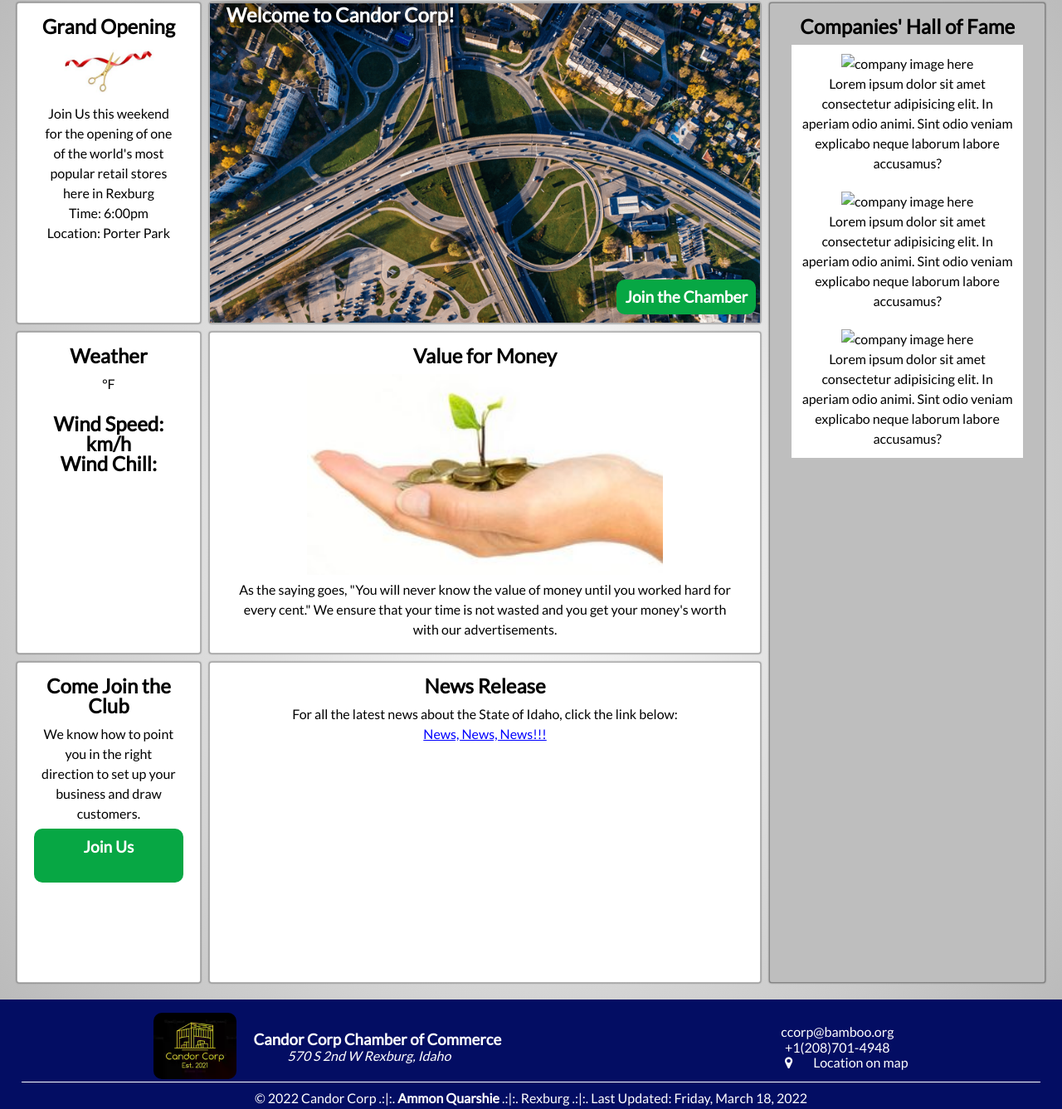
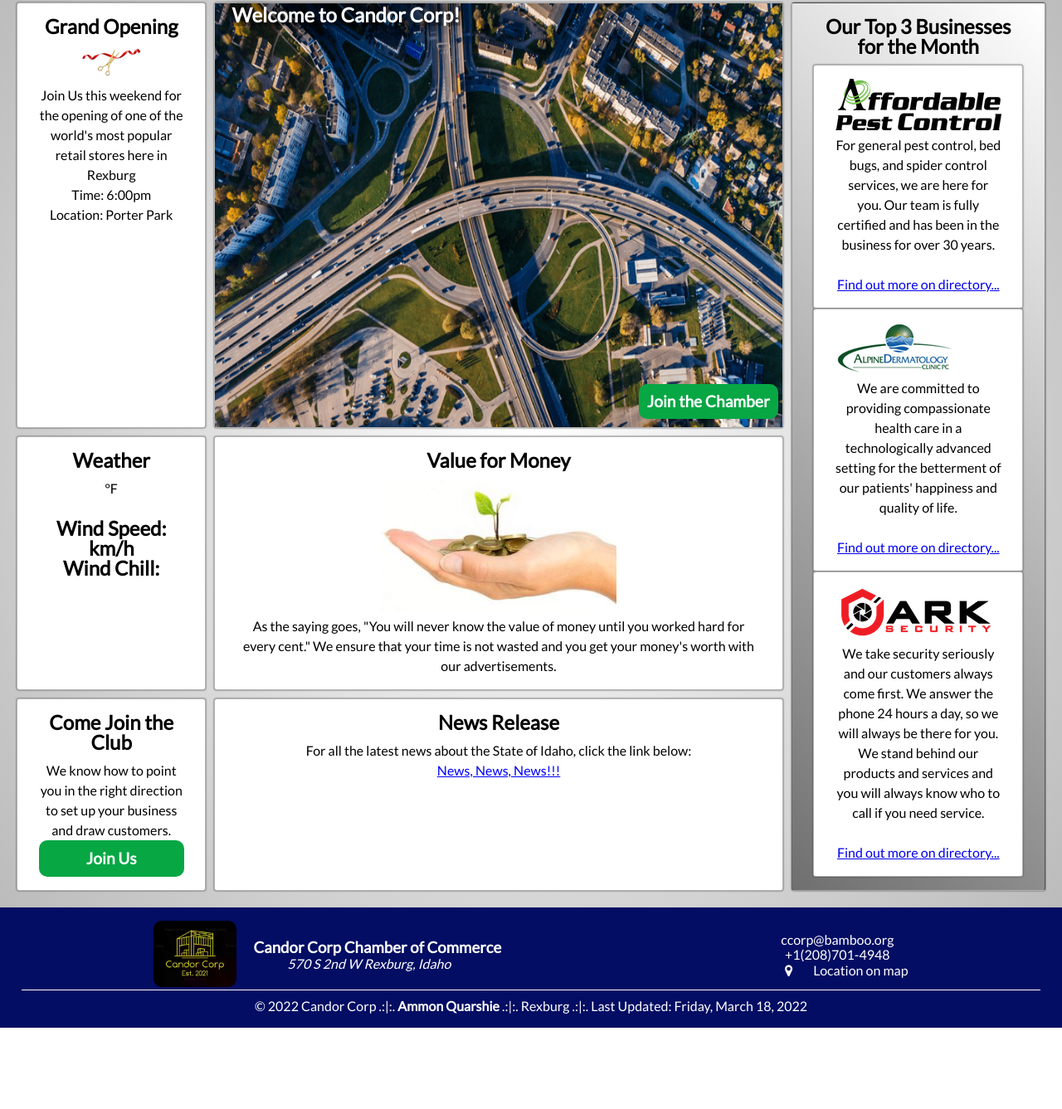
Before and after one commit to niiquash/ChamberOfCommerceSite, a plain HTML site: page index.html in a window 1280 px wide. Shown: the part 163-1500 px from the top of the page at 83% size. After the commit the page ends 1402 px from the top, so only its background shows below. Drawn offline with Linux system fonts and the light colour scheme; no server answers.

Commit message:
completed homepage.

```diff
--- a/css/styles.css
+++ b/css/styles.css
@@ -140,8 +140,6 @@
     box-shadow: 0 0 2px #333;
     border-radius: 3px;
     background-color: white;
-    /* align-content: center;
-    justify-content: center; */
 }
 
 .card1 {
@@ -158,7 +156,9 @@
 .card4,
 .card5,
 .card6,
-.card7 {
+.card7,
+.card8,
+.card9 {
     color: rgb(0, 0, 0);
     line-height: 1.5rem;
     text-align: center;
@@ -184,9 +184,21 @@
     left: 20px;
 }
 
-.card1 a,
-.card5 a  {
+.card1 a {
     position: absolute;
+    text-decoration: none;
+    color: white;
+    font-weight: bold;
+    font-size: larger;
+    background-color: rgb(7, 167, 68);
+    padding: 10px;
+    border-radius: 10px;
+    right: 5px;
+    bottom: 10px;
+    transition: all 0.2s ease-out;
+}
+
+.card5 a {
     text-decoration: none;
     color: white;
     font-weight: bold;
@@ -215,7 +227,7 @@
 
 .grand-opening,
 .value-for-money {
-    width: 70%;
+    width: 45%;
     margin: 0 auto;
 }
 
@@ -235,7 +247,7 @@
 }
 
 .card6 {
-    background: rgb(190, 190, 190);
+    background: linear-gradient(42deg, rgb(112, 111, 111), rgb(255, 255, 255))
 }
 
 .card3 section{
@@ -614,8 +626,8 @@
     /* ------------------------ Homepage  --------------------------- */
     .main-container {
         display: grid;
-        grid-template-columns: 1fr 3fr 1.5fr;
-        grid-template-rows: repeat(3, 1fr);
+        grid-template-columns: 1fr 3fr 1fr;
+        grid-template-rows: repeat(1, 1fr);
         gap: 10px;
         margin: 20px;
     }
@@ -648,9 +660,9 @@
 
     .card5 a{
         transition: all 0.2s ease-out;
-        top: 200px;
+        top: 100px;
         right: 20px;
-        bottom: 120px;
+        bottom: 70px;
         left: 20px;
         display: block
     }
--- a/index.html
+++ b/index.html
@@ -1,5 +1,6 @@
 <!DOCTYPE html>
 <html lang="en">
+
 <head>
     <meta charset="UTF-8">
     <meta http-equiv="X-UA-Compatible" content="IE=edge">
@@ -13,6 +14,7 @@
     <link rel="preconnect" href="https://fonts.gstatic.com" crossorigin>
     <link href="https://fonts.googleapis.com/css2?family=Lato:wght@300;400&display=swap" rel="stylesheet">
 </head>
+
 <body>
     <!------------------------------ Header ------------------------------------>
     <header>
@@ -55,7 +57,7 @@
         <p id="header-date"></p>
     </div>
 
-    <!-- Main -->
+    <!---------------------------- Main --------------------------------->
     <main class="main-area">
         <div class="main-container">
             <div class="card card1">
@@ -69,20 +71,26 @@
                 <a href="#" class="banner-btn">Join the Chamber</a>
             </div>
 
+            <!---------- Grand Opening ----------->
             <div class="card card2">
                 <h2 class="grand-opening-header">Grand Opening</h2>
-                <div class="grand-opening"><img src="images/miscellaneous/grand-opening.jpg" alt="scissors and ribbon"></div>
-                <p>Join Us this weekend for the opening of one of the world's most popular retail stores here in Rexburg</p>
+                <div class="grand-opening"><img src="images/miscellaneous/grand-opening.jpg" alt="scissors and ribbon">
+                </div>
+                <p>Join Us this weekend for the opening of one of the world's most popular retail stores here in Rexburg
+                </p>
                 <p>Time: 6:00pm</p>
                 <p>Location: Porter Park</p>
             </div>
 
+            <!---------- Weather ----------->
             <div class="card card3">
                 <h2 class="weather-header">Weather</h2>
                 <section class="weather">
                     <div class="weather-image">
                         <p><span id="weather-temp"></span>&deg;F</p>
-                        <figure><img src="" alt="" id="weathericon"> <figcaption></figcaption></figure>
+                        <figure><img src="" alt="" id="weathericon">
+                            <figcaption></figcaption>
+                        </figure>
                     </div>
                 </section>
                 <div class="wind">
@@ -91,49 +99,65 @@
                 </div>
             </div>
 
+            <!---------- News ----------->
             <div class="card card4">
                 <h2 class="news-header">News Release</h2>
                 <p>For all the latest news about the State of Idaho, click the link below:</p>
-                <p><a id="idaho-news" href="https://www.eastidahonews.com/news/local/rexburg/">News, News, News!!!</a></p>
+                <p><a id="idaho-news" href="https://www.eastidahonews.com/news/local/rexburg/">News, News, News!!!</a>
+                </p>
             </div>
 
+            <!---------- Join Us ----------->
             <div class="card card5">
                 <h2 class="miscellaneous-header">Come Join the Club</h2>
                 <p>We know how to point you in the right direction to set up your business and draw customers.</p>
                 <a href="join.html" class="join-us-btn">Join Us</a>
             </div>
 
+            <!---------- Value for Money ----------->
             <div class="card card7">
                 <h2 class="value-header">Value for Money</h2>
-                <div class="value-for-money"><img src="images/miscellaneous/value-for-money.jpg" alt="scissors and ribbon"></div>
+                <div class="value-for-money"><img src="images/miscellaneous/value-for-money.jpg"
+                        alt="scissors and ribbon"></div>
                 <p>As the saying goes, "You will never know the value of money until you worked hard for every cent."
                     We ensure that your time is not wasted and you get your money's worth with our advertisements.
                 </p>
             </div>
 
+            <!---------- Hall of Fame ----------->
             <div class="card card6">
-                <h2 class="hall-of-fame-header">Companies' Hall of Fame</h2>
-                <div class="spotlt">
-                    <div class="spotlight">
+                <h2 class="hall-of-fame-header">Our Top 3 Businesses for the Month</h2>
+                <div class="card card7">
                     <div class="company-image">
-                            <img src="images/companylogo1.jpg" alt="company image here">
+                        <img src="images/companies/affordablepestcontrol200X62.png" alt="company image here">
                     </div>
-                        <p>Lorem ipsum dolor sit amet consectetur adipisicing elit. In aperiam odio animi. Sint odio veniam
-                            explicabo neque laborum labore accusamus?</p>
+                    <div class="company-description">
+                        <p>For general pest control, bed bugs, and spider control services, we are here for you. Our
+                            team is fully certified and has been in the business for over 30 years.</p> <br>
+                        <a href="directory.html">Find out more on directory...</a>
                     </div>
-                    <div class="spotlight">
+
+                </div>
+                <div class="card card8">
                     <div class="company-image">
-                            <img src="images/companylogo2.jpg" alt="company image here">
+                        <img src="images/companies/alpinedermatology200X61.png" alt="company image here">
                     </div>
-                        <p>Lorem ipsum dolor sit amet consectetur adipisicing elit. In aperiam odio animi. Sint odio veniam
-                            explicabo neque laborum labore accusamus?</p>
+                    <div class="company-description">
+                        <p>We are committed to providing compassionate health care in a technologically advanced setting
+                            for the betterment of our patients' happiness and quality of life.</p><br>
+                        <a href="directory.html">Find out more on directory...</a>
                     </div>
-                    <div class="spotlight">
+
+                </div>
+                <div class="card card9">
                     <div class="company-image">
-                            <img src="images/companylogo3.jpg" alt="company image here">
+                        <img src="images/companies/arksecurity200X64.png" alt="company image here">
                     </div>
-                        <p>Lorem ipsum dolor sit amet consectetur adipisicing elit. In aperiam odio animi. Sint odio veniam
-                            explicabo neque laborum labore accusamus?</p>
+                    <div class="company-description">
+                        <p>We take security seriously and our customers always come first. We answer the phone 24 hours
+                            a day, so we will always be there for you. We stand behind our products and services and you
+                            will always know who to call if you need service.</p><br>
+                        <a href="directory.html">Find out more on directory...</a>
                     </div>
 
                 </div>
@@ -166,10 +190,12 @@
             </div>
         </div>
         <div class="copyright">
-            &copy; 2022 Candor Corp .:|:. <strong>Ammon Quarshie</strong> .:|:. Rexburg .:|:. Last Updated: <span id="current-date"></span>
+            &copy; 2022 Candor Corp .:|:. <strong>Ammon Quarshie</strong> .:|:. Rexburg .:|:. Last Updated: <span
+                id="current-date"></span>
         </div>
     </footer>
     <script src="js/main.js"></script>
     <script src="js/windchill.js"></script>
 </body>
+
 </html>
```
Lines whose indentation alone changed are shown as unchanged.
